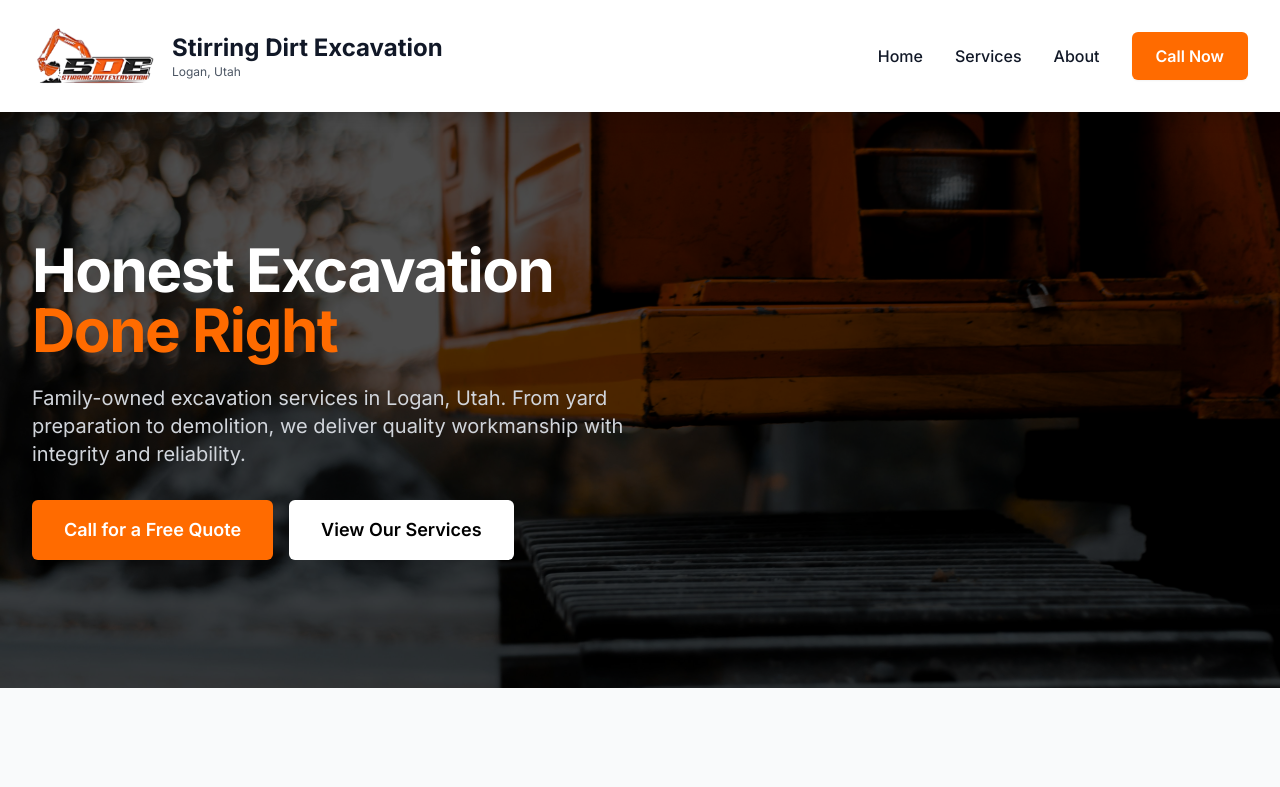
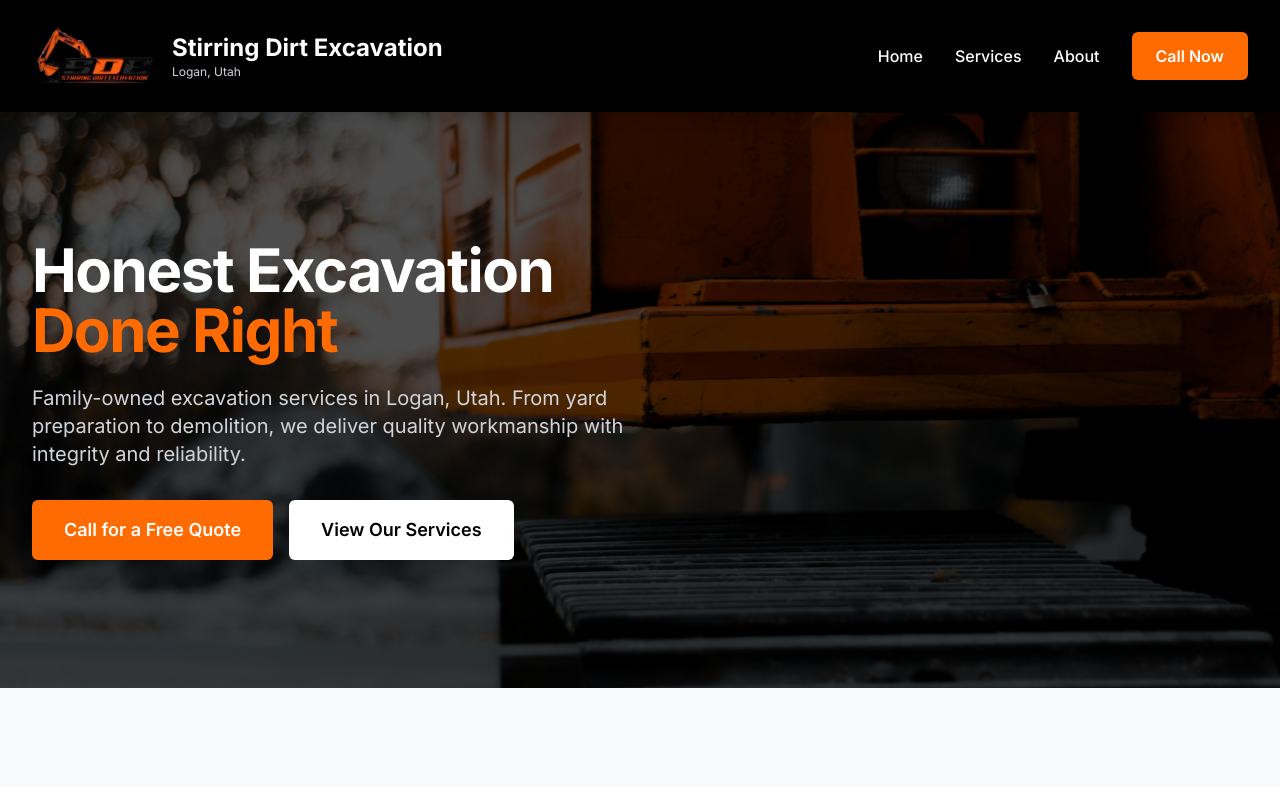
Before and after one commit to TruKraft/stirring-dirt-excavation, a Next.js app: page / in a window 1280 px wide. Shown: the top 787 px of the page. Built offline with nearby package versions, Linux system fonts and the light colour scheme.

Commit message:
Update Header component styles: change background to black, adjust text colors for improved contrast

```diff
--- a/components/Header.tsx
+++ b/components/Header.tsx
@@ -14,7 +14,7 @@ export default function Header() {
   ];
 
   return (
-    <header className="bg-white sticky top-0 z-50 shadow-lg">
+    <header className="bg-black sticky top-0 z-50 shadow-lg">
       <nav className="mx-auto max-w-7xl px-4 sm:px-6 lg:px-8" aria-label="Top">
         <div className="flex w-full items-center justify-between py-4 lg:py-6">
           {/* Logo/Brand */}
@@ -30,10 +30,10 @@ export default function Header() {
                 />
               </div>
               <div>
-                <h1 className="text-xl lg:text-2xl font-bold text-gray-900">
+                <h1 className="text-xl lg:text-2xl font-bold text-white">
                   Stirring Dirt Excavation
                 </h1>
-                <p className="text-xs text-gray-600 hidden sm:block">Logan, Utah</p>
+                <p className="text-xs text-gray-300 hidden sm:block">Logan, Utah</p>
               </div>
             </Link>
           </div>
@@ -44,7 +44,7 @@ export default function Header() {
               <Link
                 key={item.name}
                 href={item.href}
-                className="text-base font-medium text-gray-900 hover:text-primary transition-colors duration-200"
+                className="text-base font-medium text-white hover:text-primary transition-colors duration-200"
               >
                 {item.name}
               </Link>
@@ -61,7 +61,7 @@ export default function Header() {
           <div className="flex lg:hidden">
             <button
               type="button"
-              className="-m-2.5 inline-flex items-center justify-center rounded-md p-2.5 text-gray-900"
+              className="-m-2.5 inline-flex items-center justify-center rounded-md p-2.5 text-white"
               onClick={() => setMobileMenuOpen(!mobileMenuOpen)}
             >
               <span className="sr-only">Open main menu</span>
@@ -106,7 +106,7 @@ export default function Header() {
                 <Link
                   key={item.name}
                   href={item.href}
-                  className="block rounded-lg px-3 py-2 text-base font-semibold leading-7 text-gray-900 hover:bg-gray-100"
+                  className="block rounded-lg px-3 py-2 text-base font-semibold leading-7 text-white hover:bg-gray-800"
                   onClick={() => setMobileMenuOpen(false)}
                 >
                   {item.name}
```
